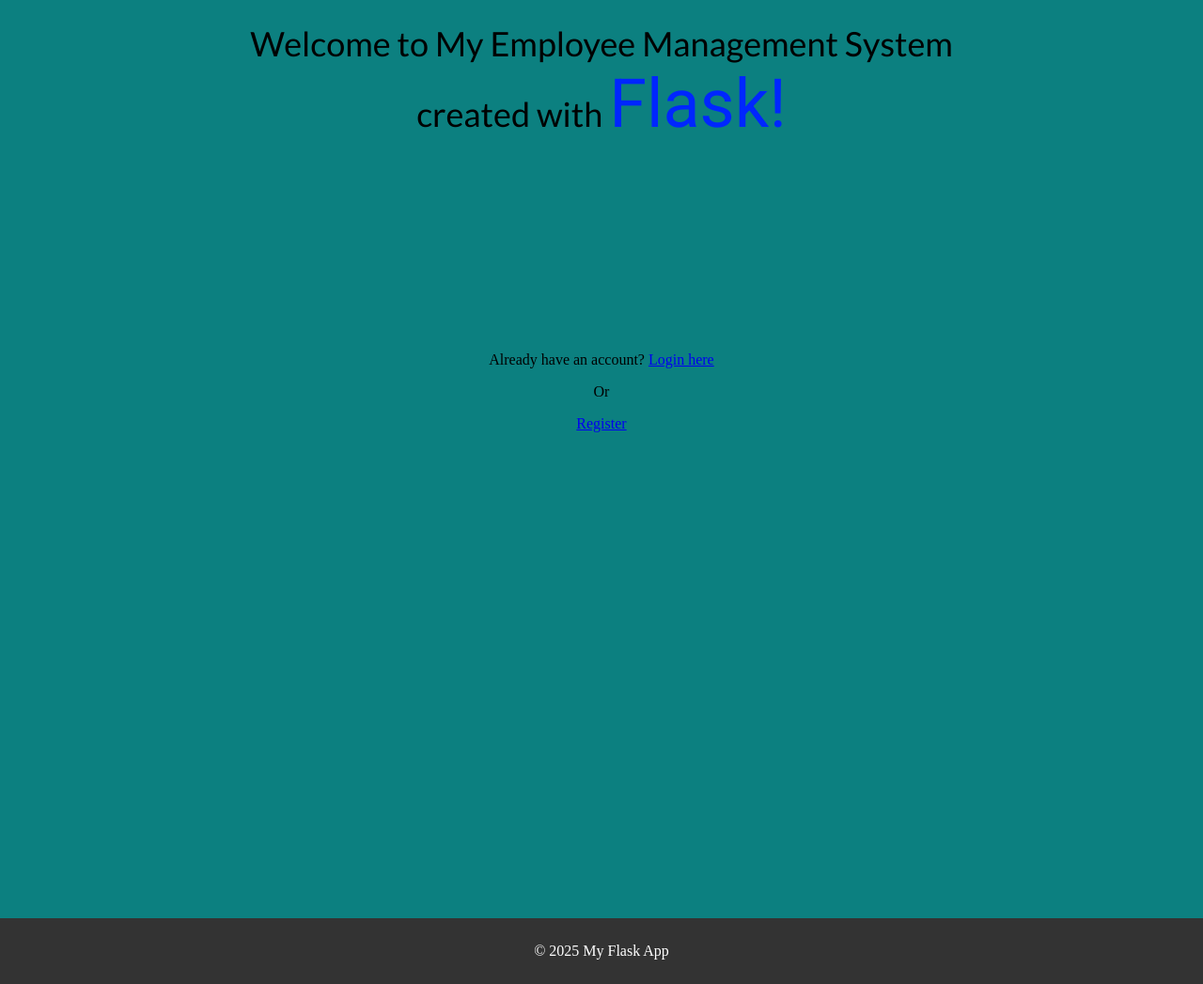
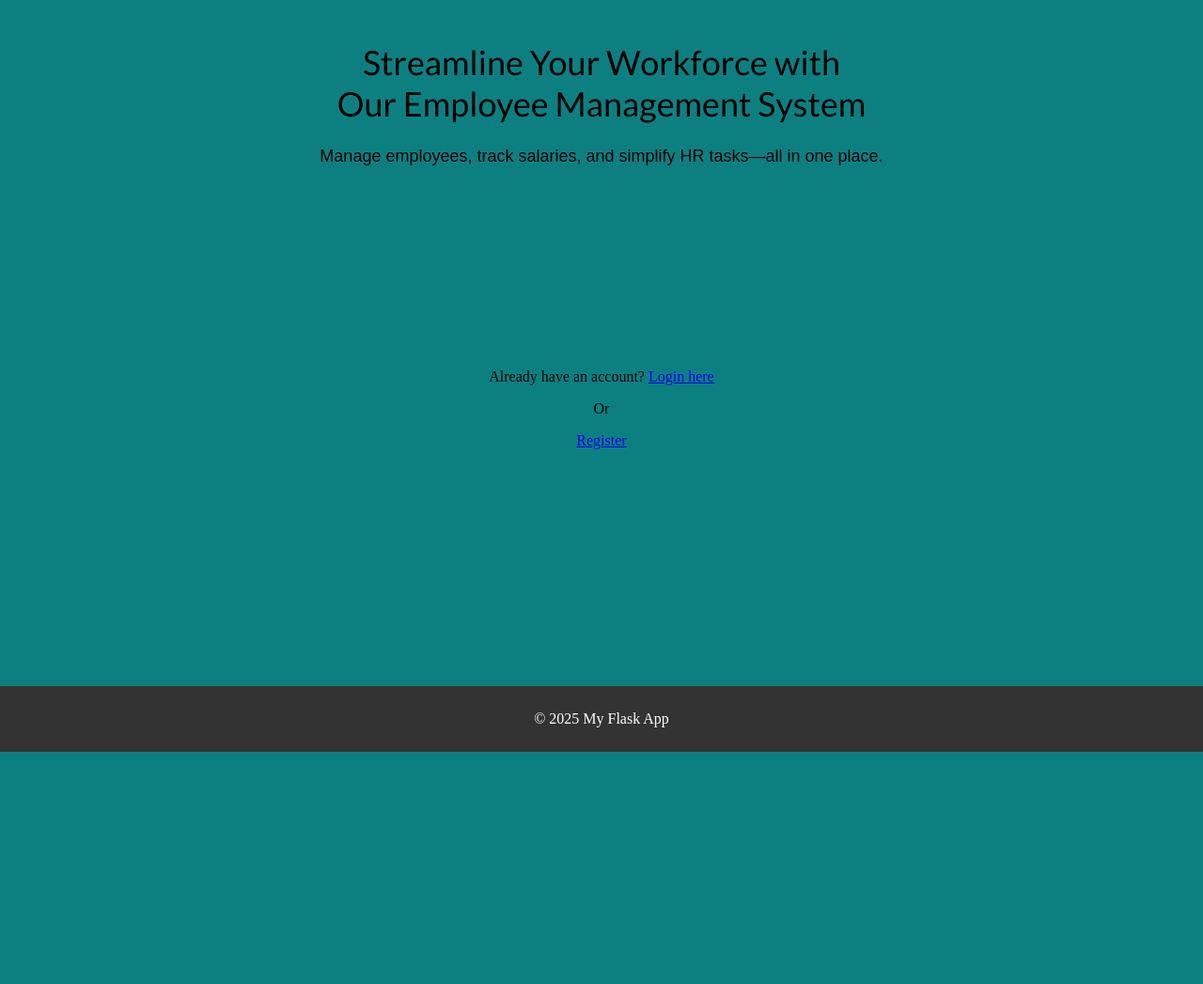
Before and after one commit to izzythegreatxx/ems, a Flask app: page / in a window 1280 px wide. Shown: the whole page at 94% size. After the commit the page ends 800 px from the top, so only its background shows below. Run offline with Flask 3, Linux system fonts and the light colour scheme.

Commit message:
Modified footer styling, Fixed home test and verified all tests pass

```diff
--- a/static/styles.css
+++ b/static/styles.css
@@ -1,13 +1,14 @@
 html, body {
-    height: 100%;
+    height: 100vh;
     margin: 0;
+    padding: 0;
+    overflow: hidden;
+    display: flex;
+    flex-direction: column;
 }
 
 body {
     background-color: rgb(12, 128, 128);
-    display: flex;
-    flex-direction: column;
-
 }
 header {
     font-family: sans-serif;
@@ -22,7 +23,9 @@
     flex: 1;
     display: flex;
     flex-direction: column;
+    justify-content: center;
     text-align: center;
+    padding: 20px;
 }
 nav {
     display: flex;
@@ -131,4 +134,7 @@
     color: white;
     text-align: center;
     padding: 10px 0;
+    position: fixed;
+    width: 100%;
+    bottom: 0;
 }
--- a/templates/base.html
+++ b/templates/base.html
@@ -16,9 +16,10 @@
 
         {% block header %}
         <header>
-            <h1>Welcome to My Employee Management System <br>
-                created with <span class="highlight">Flask!</span>
-            </h1>
+            <h1>Streamline Your Workforce with <br>
+                Our Employee Management System</h1>
+            <p>Manage employees, track salaries, and simplify HR tasks—all in one place.</p>
+
         </header>
         {% endblock %}
 
```
Also changed, not shown: tests/test_routes.py (+2 -2 lines).
